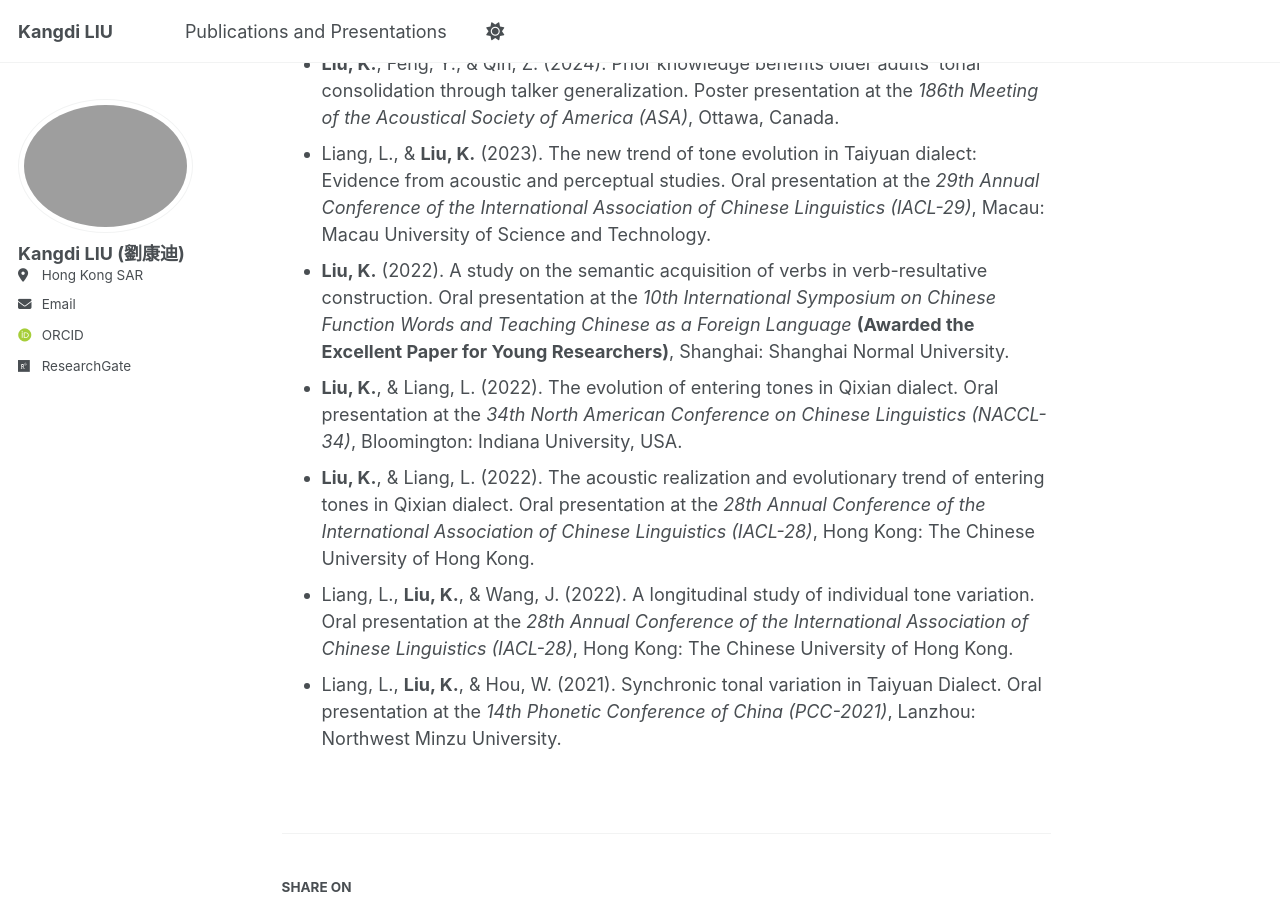
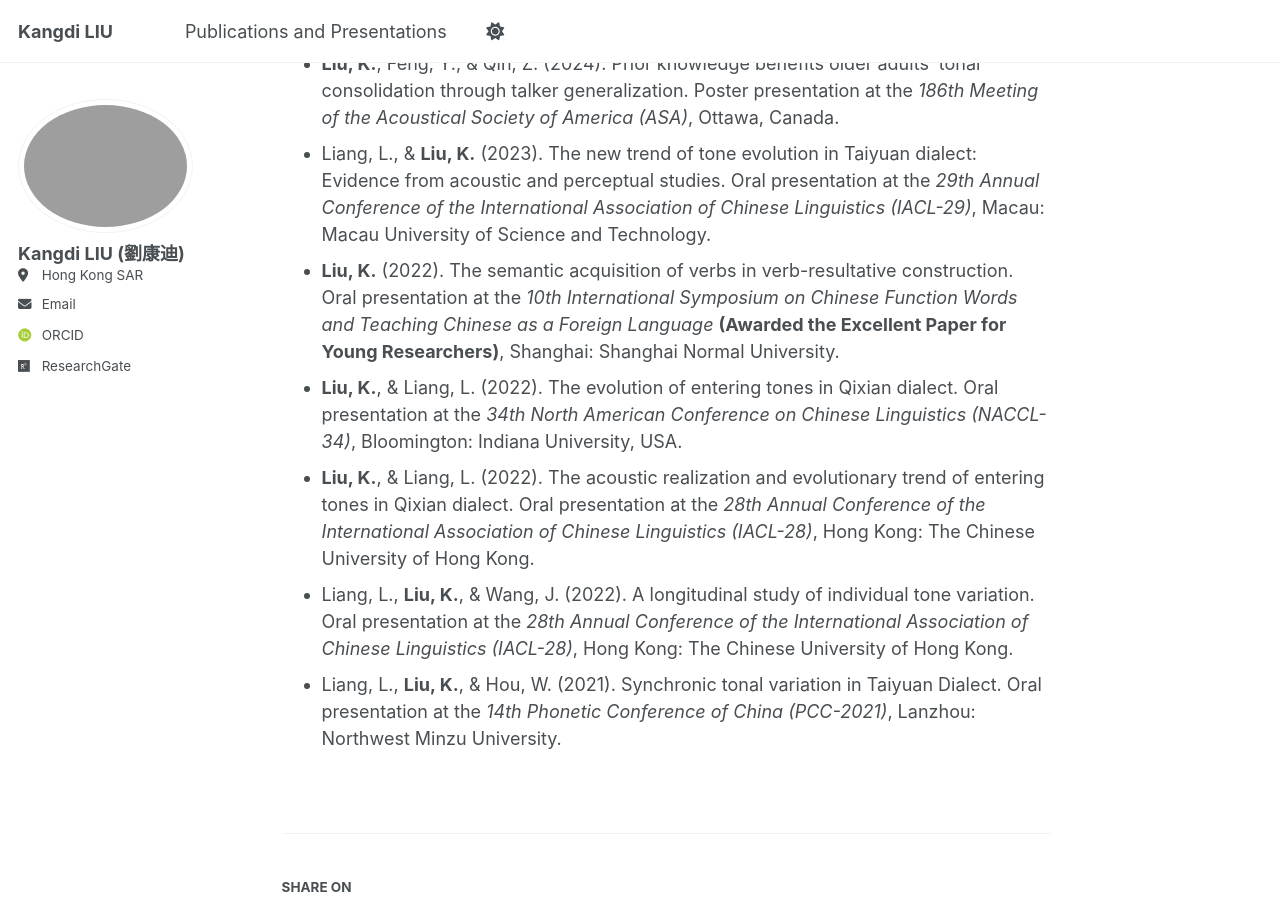
Before and after one commit to kliubc2025/kliubc.github.io, a Jekyll site: the page built from _publications/2009-10-01-paper-title-number-1.md, in a window 1280 px wide and 900 px high, scrolled down 887 px. Built offline with Jekyll 4.4.1, drawn with Linux system fonts in a browser that asks for light colours; some web fonts are replaced; a script that is not in the unit is left out.

Commit message:
Update 2009-10-01-paper-title-number-1.md

```diff
--- a/_publications/2009-10-01-paper-title-number-1.md
+++ b/_publications/2009-10-01-paper-title-number-1.md
@@ -13,7 +13,7 @@ Presentations
 * **Liu, K.**, Feng, Y., & Qin, Z. (2024). Does prior knowledge benefit Mandarin-speaking older adults’ memory consolidation in Cantonese tone learning? Poster presentation at the *Architectures and Mechanisms for Language Processing Asia (AMLaP Asia-2024)*, Singapore: National University of Singapore.
 * **Liu, K.**, Feng, Y., & Qin, Z. (2024). Prior knowledge benefits older adults’ tonal consolidation through talker generalization. Poster presentation at the *186th Meeting of the Acoustical Society of America (ASA)*, Ottawa, Canada.
 * Liang, L., & **Liu, K.** (2023). The new trend of tone evolution in Taiyuan dialect: Evidence from acoustic and perceptual studies. Oral presentation at the *29th Annual Conference of the International Association of Chinese Linguistics (IACL-29)*, Macau: Macau University of Science and Technology.
-* **Liu, K.** (2022). A study on the semantic acquisition of verbs in verb-resultative construction. Oral presentation at the *10th International Symposium on Chinese Function Words and Teaching Chinese as a Foreign Language* **(Awarded the Excellent Paper for Young Researchers)**, Shanghai: Shanghai Normal University.
+* **Liu, K.** (2022). The semantic acquisition of verbs in verb-resultative construction. Oral presentation at the *10th International Symposium on Chinese Function Words and Teaching Chinese as a Foreign Language* **(Awarded the Excellent Paper for Young Researchers)**, Shanghai: Shanghai Normal University.
 * **Liu, K.**, & Liang, L. (2022). The evolution of entering tones in Qixian dialect. Oral presentation at the *34th North American Conference on Chinese Linguistics (NACCL-34)*, Bloomington: Indiana University, USA.
 * **Liu, K.**, & Liang, L. (2022). The acoustic realization and evolutionary trend of entering tones in Qixian dialect. Oral presentation at the *28th Annual Conference of the International Association of Chinese Linguistics (IACL-28)*, Hong Kong: The Chinese University of Hong Kong.
 * Liang, L., **Liu, K.**, & Wang, J. (2022). A longitudinal study of individual tone variation. Oral presentation at the *28th Annual Conference of the International Association of Chinese Linguistics (IACL-28)*, Hong Kong: The Chinese University of Hong Kong.
```
